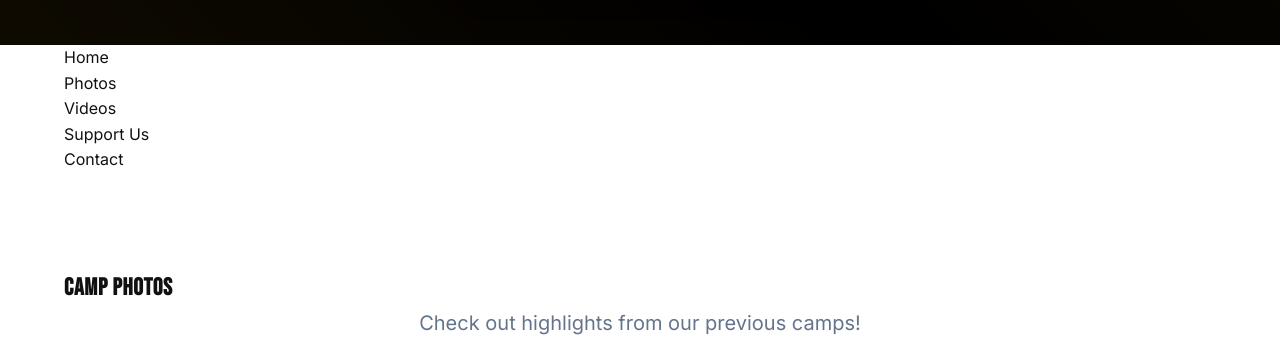
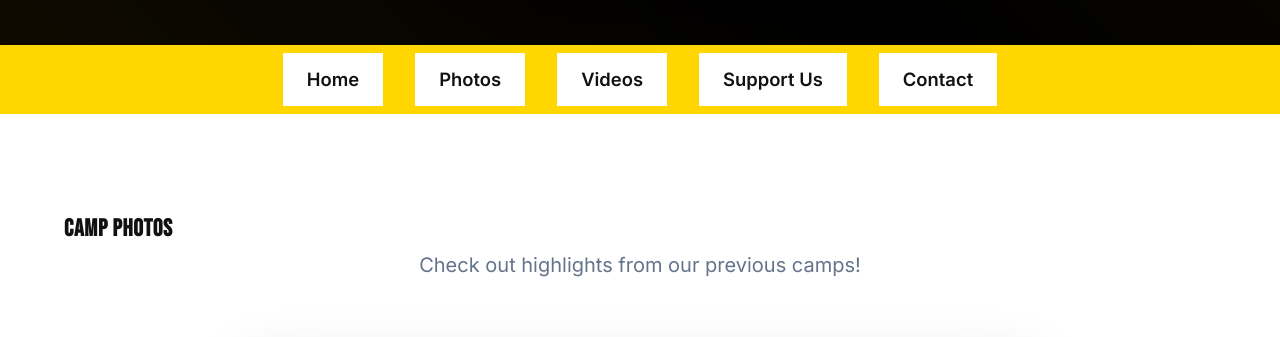
Before and after one commit to sabeertj/basketball-camp-site, a plain HTML site: page index.html in a window 1280 px wide. Shown: the part 467-804 px from the top of the page. Drawn offline with Linux system fonts and the light colour scheme.

Commit message:
Style navigation bar horizontally with yellow background and black font

```diff
--- a/styles.css
+++ b/styles.css
@@ -602,28 +602,51 @@ html {
 .fade-in:nth-child(2) { animation-delay: 0.1s; }
 .fade-in:nth-child(3) { animation-delay: 0.2s; }
 .fade-in:nth-child(4) { animation-delay: 0.3s; }
-nav, .main-nav, .nav-list, .nav-link {
-    all: unset;
-    display: block;
+
+/* Modern horizontal navigation bar styling */
+nav.main-nav {
+    background: #ffd600;
+    padding: 0.5rem 0;
+    width: 100%;
+    box-shadow: 0 2px 8px rgba(0,0,0,0.04);
 }
-nav ul, .nav-list {
+
+nav .container {
+    max-width: 1200px;
+    margin: 0 auto;
+    padding: 0 24px;
+}
+
+.nav-list {
+    display: flex;
+    flex-direction: row;
+    justify-content: center;
+    align-items: center;
+    gap: 2rem;
     list-style: none;
-    padding: 0;
-    margin: 0;
-    display: block;
-}
-nav li {
-    display: block;
     margin: 0;
     padding: 0;
 }
-nav a, .nav-link {
-    color: inherit;
+
+.nav-list li {
+    display: flex;
+}
+
+.nav-link {
+    color: #111;
+    font-family: 'Inter', -apple-system, BlinkMacSystemFont, sans-serif;
+    font-size: 1.15rem;
+    font-weight: 600;
     text-decoration: none;
-    font: inherit;
+    padding: 0.75rem 1.5rem;
+    border-radius: 8px;
+    transition: background 0.2s, color 0.2s;
     background: none;
-    padding: 0;
-    margin: 0;
     border: none;
-    box-shadow: none;
+    outline: none;
 }
+
+.nav-link:hover, .nav-link:focus {
+    background: #fffbe6;
+    color: #000;
+}
```
